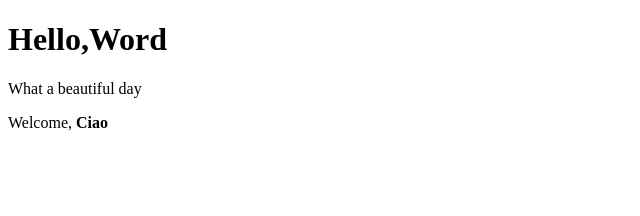
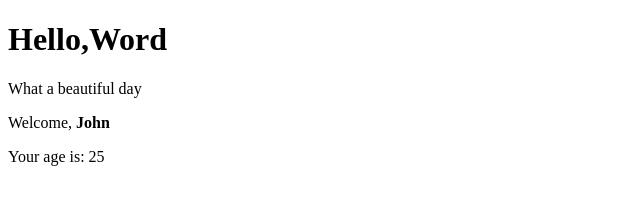
Before and after one commit to Ignazioconti/React_V2, a React (Create React App) app in the folder my-app/: page / in a window 1280 px wide. Shown: the top 216 px of the page, without its empty margins (0-640 px from the left). Built offline with nearby package versions, Linux system fonts and the light colour scheme.

Commit message:
svolgimento

```diff
--- a/my-app/src/App.js
+++ b/my-app/src/App.js
@@ -7,7 +7,7 @@ export class App extends React.Component {
       <div>
         <HelloWord />
         <p>
-          <Welcome renderAge={true} />
+          <Welcome name="John" renderAge={25} />
         </p>
       </div>
     );
--- a/my-app/src/Welcome.js
+++ b/my-app/src/Welcome.js
@@ -6,9 +6,9 @@ export class Welcome extends React.Component {
     return (
       <div>
         <p>Welcome, {<strong>{this.props.name}</strong>}</p>
-        {this.props.renderAge > 18 && this.props.renderAge < 65 && (
-          <Age age={this.props.renderAge} />
-        )}
+        {this.props.renderAge > 18 &&
+          this.props.renderAge < 65 &&
+          this.props.name === "John" && <Age age={this.props.renderAge} />}
       </div>
     );
   }
```
